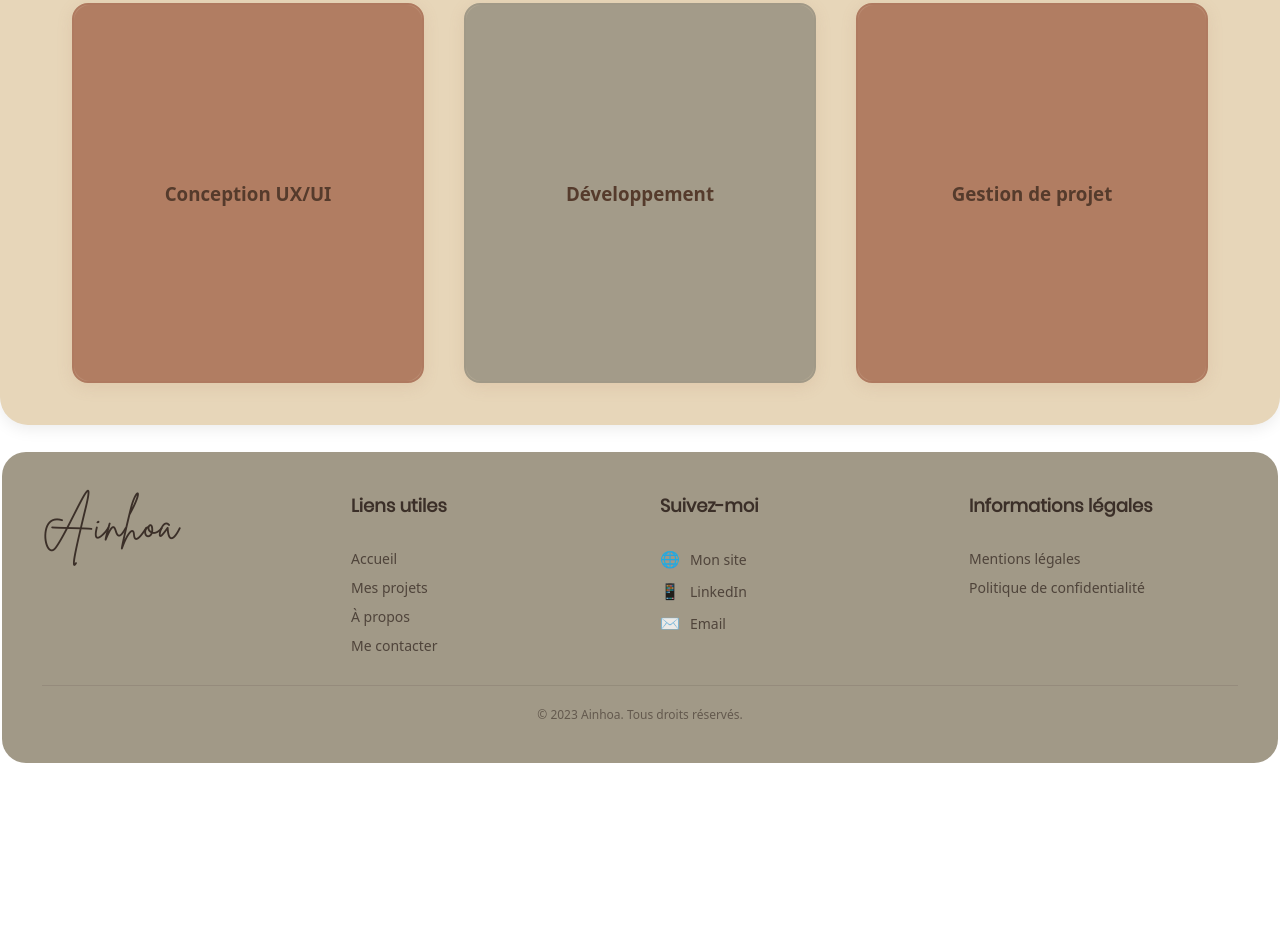
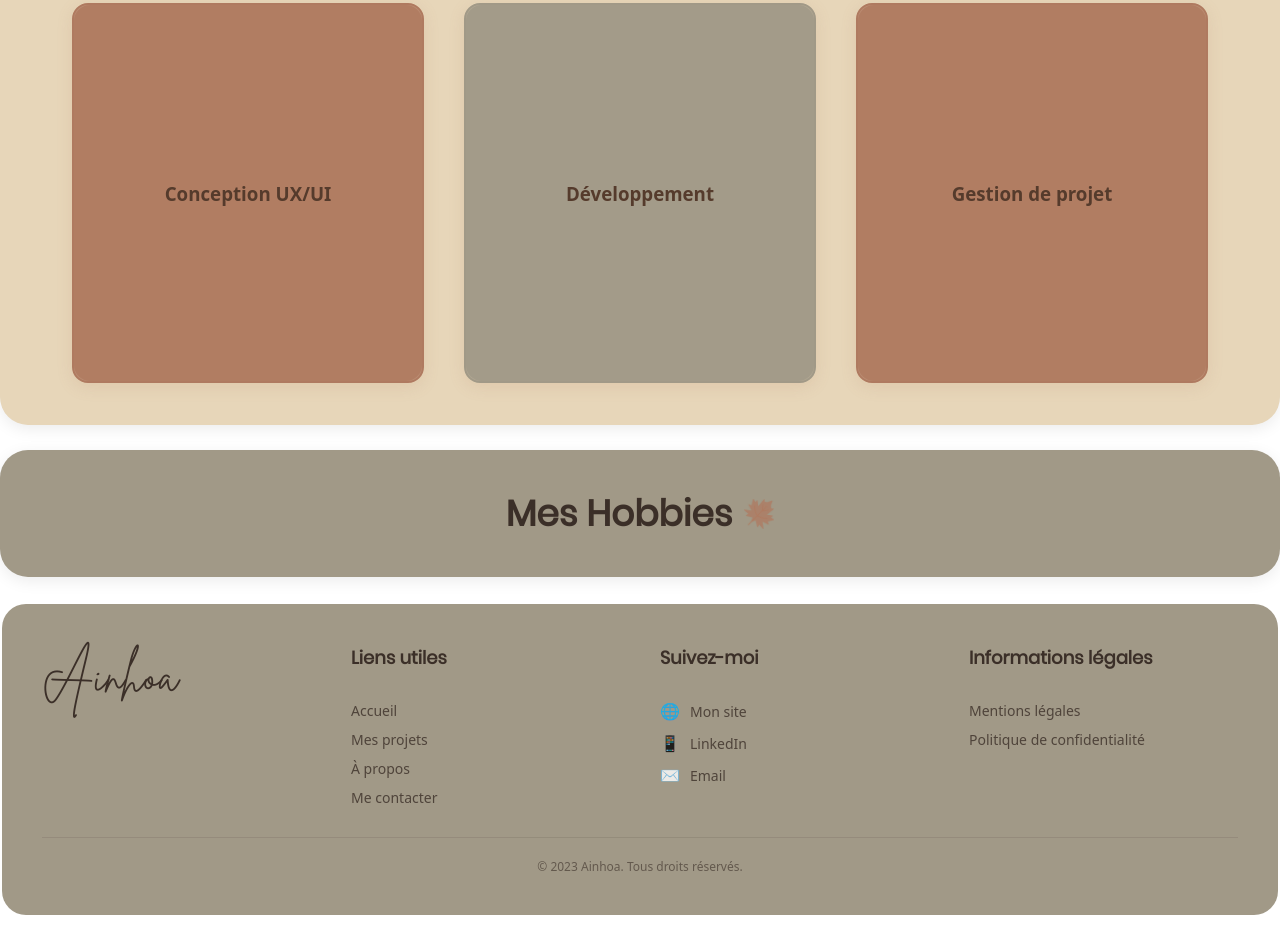
Before and after one commit to ainhoairiart/portfolio, a website built with webpack: page about.html in a window 1280 px wide. Shown: the part 2272-3204 px from the top of the page. Before the commit the page ends 3052 px from the top, so only its background shows below. Built offline with nearby package versions, Linux system fonts and the light colour scheme.

Commit message:
mise a jour page mes proejt

```diff
--- a/about.html
+++ b/about.html
@@ -898,6 +898,38 @@
         font-size: 13px;
       }
     }
+
+    /* Section Mes Hobbies */
+    .section-hobbies {
+      max-width: 1360px;
+      margin: 25px auto;
+      padding: 40px 70px;
+      border: 2px solid transparent;
+      border-radius: var(--radius-xl);
+      background: #a19987;
+      box-shadow: 0 4px 16px rgba(0, 0, 0, 0.08);
+    }
+
+    .hobbies-title {
+      font-family: 'Poppins Regular', sans-serif;
+      font-size: 36px;
+      line-height: 1.2;
+      margin: 0;
+      text-align: center;
+      color: #3b2f28;
+      display: flex;
+      align-items: center;
+      justify-content: center;
+      gap: 12px;
+    }
+
+    .hobbies-title-icon {
+      width: 30px;
+      height: 30px;
+      object-fit: contain;
+    }
+
+    /* Section Footer */
   </style>
 </head>
 <body>
@@ -1156,6 +1188,18 @@
     </div>
   </section>
 
+  <!-- Section Mes Hobbies -->
+  <section class="section-hobbies">
+    <div class="hobbies-container">
+      <div class="hobbies-header">
+        <h2 class="hobbies-title">
+          Mes Hobbies
+          <img src="assets/mapple-rose.png" alt="Icône érable rose" class="hobbies-title-icon">
+        </h2>
+      </div>
+    </div>
+  </section>
+
   <!-- Section Footer -->
   <footer class="section-footer">
     <div class="footer-container">
```
Also changed, not shown: projets.html (+8 -51 lines), assets/background-carreaux.jpg (added), assets/chercher.png (added).
